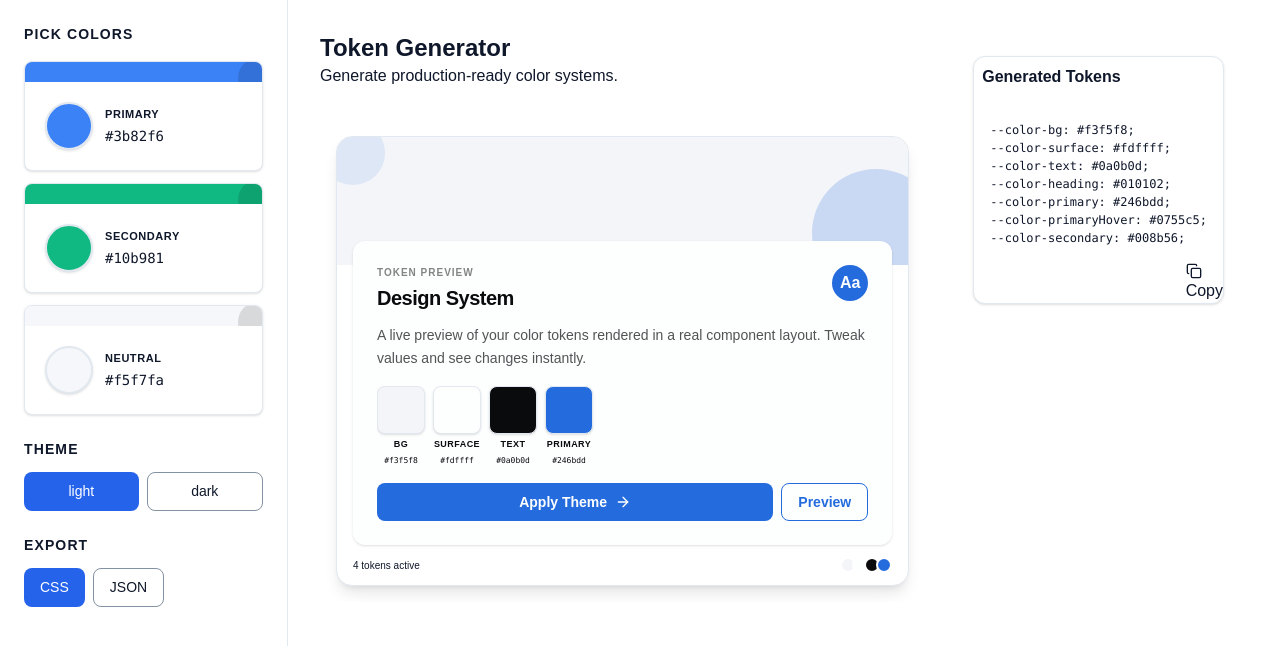
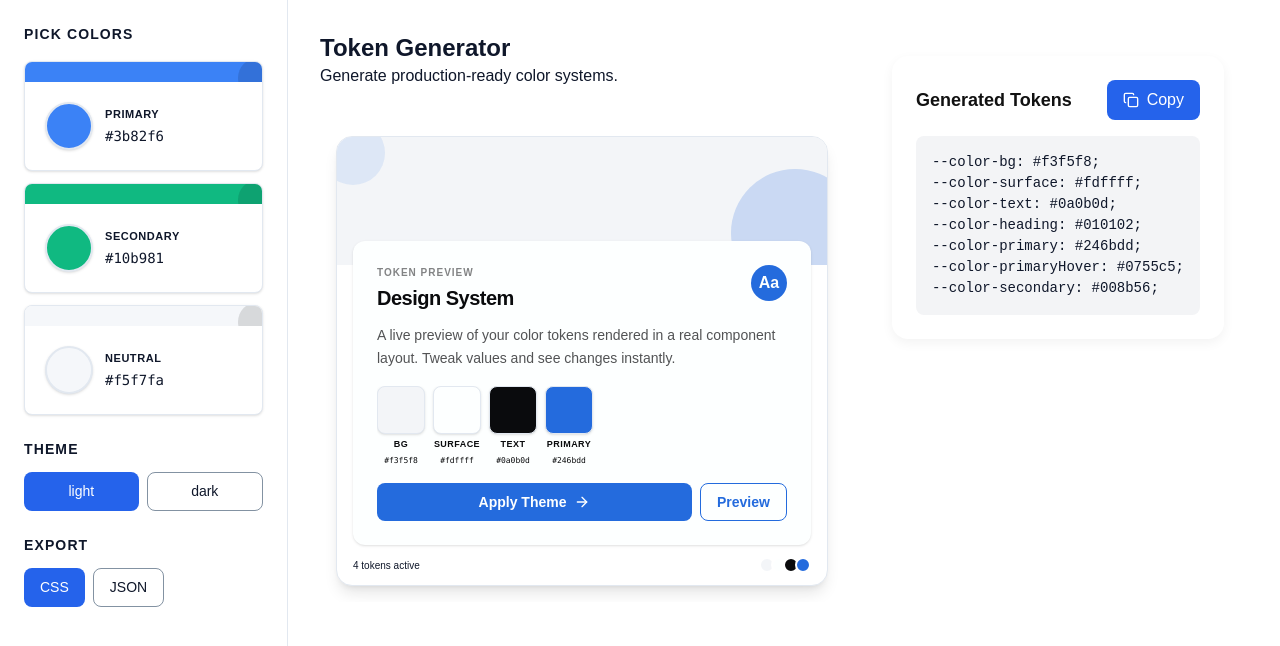
Before and after one commit to codewithshoaib-dev/Semantic-Token-Generator, a React (Vite) app: page / in a window 1280 px wide. Shown: the top 646 px of the page. Built offline with nearby package versions, Linux system fonts and the light colour scheme.

Commit message:
Improved UI

```diff
--- a/src/index.css
+++ b/src/index.css
@@ -135,63 +135,88 @@
   flex-shrink: 0;
 }
 
-/* Toast */
-.ui-toast {
-  pointer-events: none;
+
+.token-output-container {
+  padding: 1.5rem;
+  display: flex;
+  flex-direction: column;
+  gap: 1rem;
+}
+
+.token-card {
+  background-color: #fff;
+  border-radius: 1rem;
+  box-shadow: 0 4px 12px rgba(0, 0, 0, 0.05);
+  padding: 1.5rem;
+  display: flex;
+  flex-direction: column;
+  gap: 1rem;
+}
+
+.token-card-header {
+  display: flex;
+  justify-content: space-between;
+  align-items: center;
+}
+
+.token-card-title {
+  font-size: 1.125rem; /* 18px */
+  font-weight: 600;
+  color: #111;
+}
+
+.token-copy-button {
+  display: flex;
+  align-items: center;
+  gap: 0.5rem;
+  background-color: #2563eb; /* blue-600 */
+  color: #fff;
+  font-weight: 500;
+  padding: 0.5rem 1rem;
+  border-radius: 0.5rem;
+  border: none;
+  cursor: pointer;
+  transition: background-color 0.2s;
+}
+
+.token-copy-button:hover {
+  background-color: #1d4ed8; /* blue-700 */
+}
+
+.token-copy-icon {
+  width: 1rem;
+  height: 1rem;
+}
+
+.token-code {
+  background-color: #f3f4f6; /* gray-100 */
+  border-radius: 0.5rem;
+  padding: 1rem;
+  font-family: monospace;
+  font-size: 0.875rem; /* 14px */
+  overflow-x: auto;
+}
+
+.token-toast {
   position: fixed;
   bottom: 1.5rem;
   right: 1.5rem;
-  z-index: 50;
+  background-color: #22c55e; /* green-500 */
+  color: #fff;
+  padding: 0.5rem 1rem;
+  border-radius: 0.5rem;
+  box-shadow: 0 4px 12px rgba(0, 0, 0, 0.1);
+  animation: fadeInOut 1.8s forwards;
+}
 
-  display: flex;
-  align-items: center;
-  gap: 0.65rem;
-
-  min-width: 240px;
-  max-width: 320px;
-
-  border-radius: 0.75rem;
-  padding: 0.75rem 1rem;
-
-  font-size: 0.875rem;
-  font-weight: 500;
-  line-height: 1.4;
-
-  color: var(--color-success);
-  background: color-mix(in srgb, var(--color-success) 8%, transparent);
-  border: 1px solid color-mix(in srgb, var(--color-success) 35%, transparent);
-
-  backdrop-filter: blur(6px);
-
-  box-shadow:
-    0 20px 25px -5px rgba(0, 0, 0, 0.12),
-    0 8px 10px -6px rgba(0, 0, 0, 0.08);
-
-  animation: toast-in 180ms cubic-bezier(0.16, 1, 0.3, 1);
+@keyframes fadeInOut {
+  0% { opacity: 0; transform: translateY(10px); }
+  10% { opacity: 1; transform: translateY(0); }
+  90% { opacity: 1; transform: translateY(0); }
+  100% { opacity: 0; transform: translateY(10px); }
 }
 
 
-@keyframes toast-in {
-  from {
-    opacity: 0;
-    transform: translateY(12px) scale(0.97);
-  }
-  to {
-    opacity: 1;
-    transform: translateY(0) scale(1);
-  }
-}
-
-@keyframes toast-out {
-  from {
-    opacity: 1;
-    transform: translateY(0) scale(1);
-  }
-  to {
-    opacity: 0;
-    transform: translateY(8px) scale(0.98);
-  }
-}
 
 body {
   font-family: Arial, Helvetica, sans-serif;
--- a/src/pages/TokenOutput.tsx
+++ b/src/pages/TokenOutput.tsx
@@ -3,7 +3,7 @@ import { Copy } from "lucide-react"
 
 type Props = {
   tokens: Record<string, string>
-  format: "css" | "json" | "tailwind"
+  format: "css" | "json"
 }
 
 export function TokenOutput({ tokens, format }: Props) {
@@ -25,32 +25,25 @@ export function TokenOutput({ tokens, format }: Props) {
 
   const handleCopy = async () => {
     await navigator.clipboard.writeText(output)
-
-    // Trigger toast visibility
     setShowToast(true)
     setTimeout(() => setShowToast(false), 1800)
   }
 
   return (
-    <div className="relative space-y-4 p-6">
-      {/* Card */}
-      <div className="ui-card">
-        <div className="ui-card-header">
-          <h3 className="ui-card-title">Generated Tokens</h3>
-        </div>
-
-        <pre className="ui-code-block">{output}</pre>
-
-        <div className="flex justify-end">
-          <button onClick={handleCopy} className="">
-            <Copy className="ui-icon" />
+    <div className="token-output-container">
+      <div className="token-card">
+        <header className="token-card-header">
+          <h3 className="token-card-title">Generated Tokens</h3>
+          <button onClick={handleCopy} className="token-copy-button ml-2">
+            <Copy className="token-copy-icon " />
             Copy
           </button>
-        </div>
+        </header>
+
+        <pre className="token-code">{output}</pre>
       </div>
 
-      {/* Toast */}
-      {showToast && <div className="ui-toast">Copied to clipboard</div>}
+      {showToast && <div className="token-toast">Copied to clipboard</div>}
     </div>
   )
 }
```
